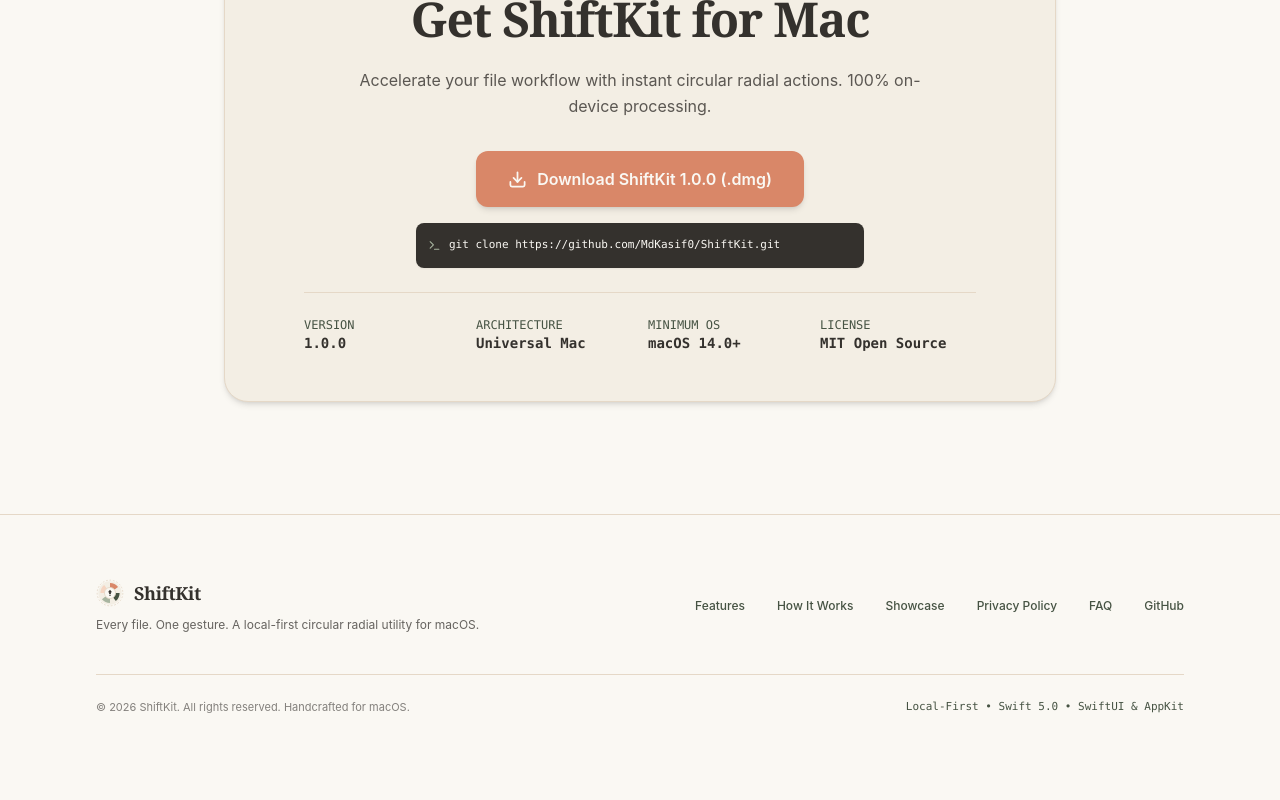
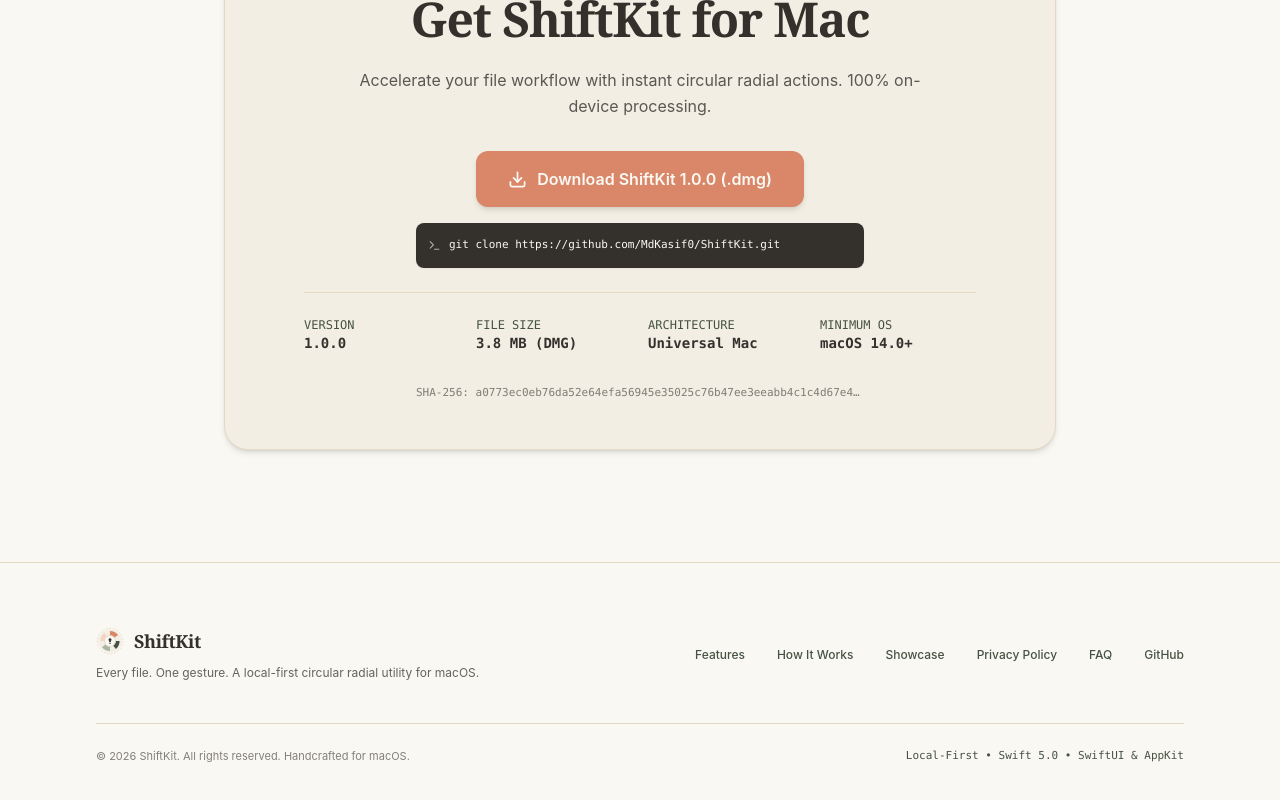
Before and after one commit to MdKasif0/ShiftKit, a Next.js app in the folder website/: page / in a window 1280 px wide. Shown: the part 8221-9021 px from the top of the page. Built offline with nearby package versions, Linux system fonts and the light colour scheme; no server answers.

Commit message:
feat: add file size and SHA-256 checksum to download section

```diff
--- a/website/src/components/DownloadSection.tsx
+++ b/website/src/components/DownloadSection.tsx
@@ -90,6 +90,10 @@
               <span className="font-bold text-[#34312D] text-sm">1.0.0</span>
             </div>
             <div>
+              <span className="text-[#465343] block">FILE SIZE</span>
+              <span className="font-bold text-[#34312D] text-sm">3.8 MB (DMG)</span>
+            </div>
+            <div>
               <span className="text-[#465343] block">ARCHITECTURE</span>
               <span className="font-bold text-[#34312D] text-sm">Universal Mac</span>
             </div>
@@ -97,10 +101,12 @@
               <span className="text-[#465343] block">MINIMUM OS</span>
               <span className="font-bold text-[#34312D] text-sm">macOS 14.0+</span>
             </div>
-            <div>
-              <span className="text-[#465343] block">LICENSE</span>
-              <span className="font-bold text-[#34312D] text-sm">MIT Open Source</span>
-            </div>
+          </div>
+
+          <div className="pt-2 text-center">
+            <p className="text-[11px] font-mono text-[#34312D]/60 truncate max-w-md mx-auto">
+              SHA-256: a0773ec0eb76da52e64efa56945e35025c76b47ee3eeabb4c1c4d67e49982ecd
+            </p>
           </div>
         </div>
       </div>
```
